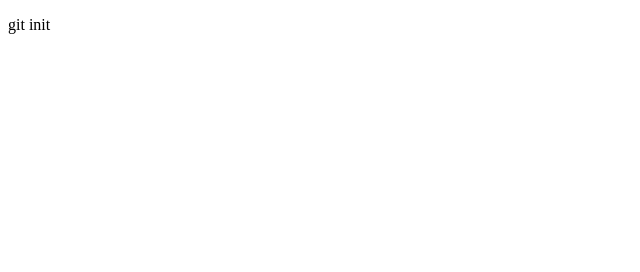
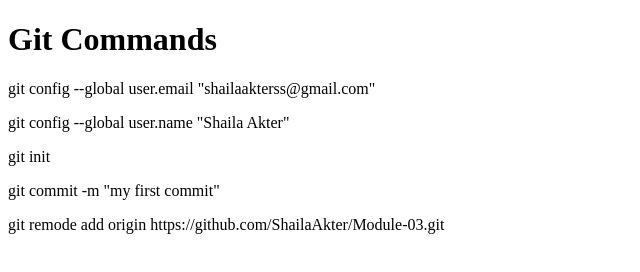
Before and after one commit to ShailaAkter/Module-03, a plain HTML site: page index.html in a window 1280 px wide. Shown: the whole page, without its empty margins (0-640 px from the left). Drawn offline with Linux system fonts and the light colour scheme.

Commit message:
my second commit

```diff
--- a/index.html
+++ b/index.html
@@ -7,6 +7,12 @@
     <title>My First Repository</title>
 </head>
 <body>
+    <h1>Git Commands</h1>
+    <p>git config --global user.email "shailaakterss@gmail.com"</p>
+    <p>git config --global user.name "Shaila Akter"</p>
     <p>git init</p>
+    <p>git commit -m "my first commit"</p>
+    <p>git remode add origin https://github.com/ShailaAkter/Module-03.git</p>
+    <p></p>
 </body>
 </html>
```
